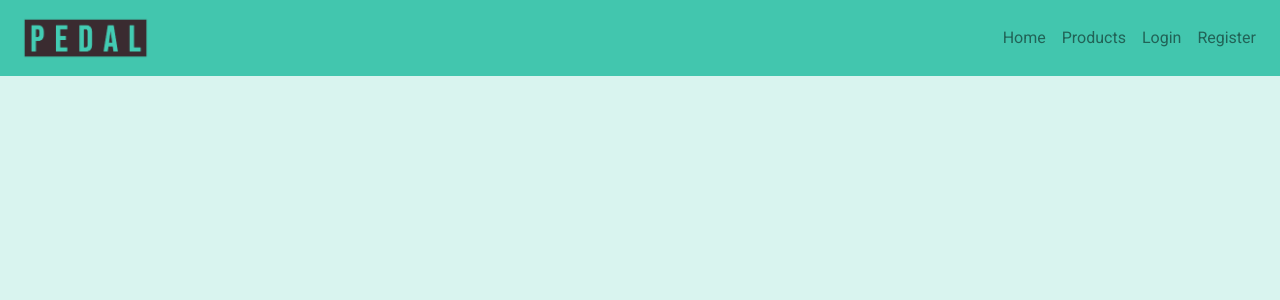
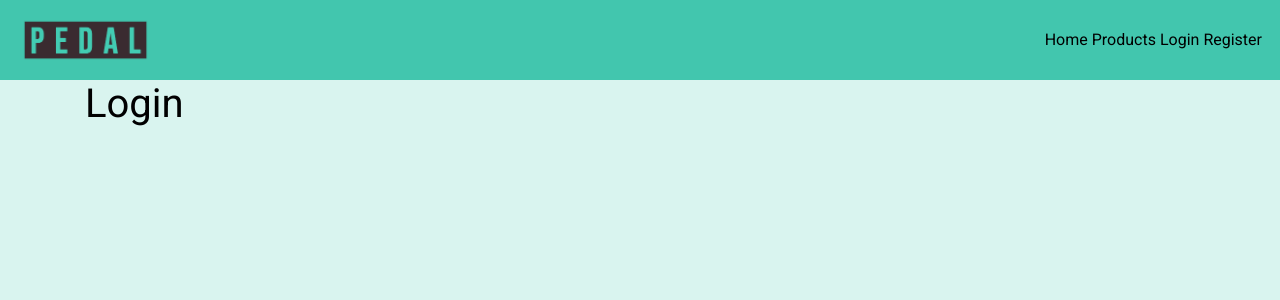
Before and after one commit to NDOMINEY/thepedalplatform, a React (Create React App) app in the folder frontend/: page /login in a window 1280 px wide. Shown: the top 300 px of the page. Built offline with nearby package versions, Linux system fonts and the light colour scheme.

Commit message:
Add react routing and set up basic page switching
- install react-router-dom@5.3.0
- Add Navlinks to NavBar
- Add Switch and Route to App.js
- Tested switch locally

```diff
--- a/frontend/src/App.js
+++ b/frontend/src/App.js
@@ -1,10 +1,22 @@
 import styles from './App.module.css';
 import NavBar from './components/NavBar';
+import Container from "react-bootstrap/Container";
+import { Route, Switch } from "react-router-dom";
+
 
 function App() {
     return (
         <div className={styles.App}>
             <NavBar />
+            <Container className={styles.Content}>
+                <Switch>
+                    <Route exact path="/" render={() => <h1>Home page</h1>} />
+                    <Route exact path="/products" render={() => <h1>Products</h1>} />
+                    <Route exact path="/login" render={() => <h1>Login</h1>} />
+                    <Route exact path="/register" render={() => <h1>Register</h1>} />
+                    <Route render={() => <p>Page not found!</p>} />
+                </Switch>
+            </Container>
         </div>
     );
 }
--- a/frontend/src/App.module.css
+++ b/frontend/src/App.module.css
@@ -6,6 +6,10 @@
 
 body {
     background-color: #d9f4ef;
+}
+
+.Content {
+    margin-top: 80px;
 }
 
 a {
--- a/frontend/src/components/NavBar.js
+++ b/frontend/src/components/NavBar.js
@@ -1,22 +1,25 @@
 import React from 'react';
 import { Navbar, Nav } from "react-bootstrap";
+import { NavLink } from "react-router-dom";
 import logo_short_transparent from '../assets/logo_short_transparent.png';
 import styles from '../styles/NavBar.module.css';
 
 
 const NavBar = () => {
     return (
-        <Navbar className={styles.NavBar} expand="lg">
-            <Navbar.Brand href="#">
-                <img src={logo_short_transparent} alt='logo' height="50" />
-            </Navbar.Brand>
+        <Navbar className={styles.NavBar} expand="lg" fixed="top">
+            <NavLink to="/">
+                <Navbar.Brand>
+                    <img src={logo_short_transparent} alt='logo' height="50" />
+                </Navbar.Brand>
+            </NavLink>
             <Navbar.Toggle aria-controls="navbarScroll" />
             <Navbar.Collapse id="navbarScroll">
-                <Nav className="ml-auto text-right links">
-                    <Nav.Link href="">Home</Nav.Link>
-                    <Nav.Link href="">Products</Nav.Link>
-                    <Nav.Link href="">Login</Nav.Link>
-                    <Nav.Link href="">Register</Nav.Link>
+                <Nav className="ml-auto text-right">
+                    <NavLink to="/">Home</NavLink>
+                    <NavLink to="/products">Products</NavLink>
+                    <NavLink to="/login">Login</NavLink>
+                    <NavLink to="/register">Register</NavLink>
                 </Nav>
             </Navbar.Collapse>
         </Navbar>
--- a/frontend/src/index.js
+++ b/frontend/src/index.js
@@ -3,12 +3,15 @@ import ReactDOM from 'react-dom';
 import './index.css';
 import App from './App';
 import reportWebVitals from './reportWebVitals';
+import { BrowserRouter as Router } from "react-router-dom";
 
 ReactDOM.render(
-  <React.StrictMode>
-    <App />
-  </React.StrictMode>,
-  document.getElementById('root')
+    <React.StrictMode>
+        <Router>
+            <App />
+        </Router>
+    </React.StrictMode>,
+    document.getElementById('root')
 );
 
 // If you want to start measuring performance in your app, pass a function
--- /dev/null
+++ b/package.json
@@ -0,0 +1,5 @@
+{
+  "dependencies": {
+    "react-router-dom": "^5.3.0"
+  }
+}
```
Also changed, not shown: 1 other file (tests, documents, lock files or other folders).
